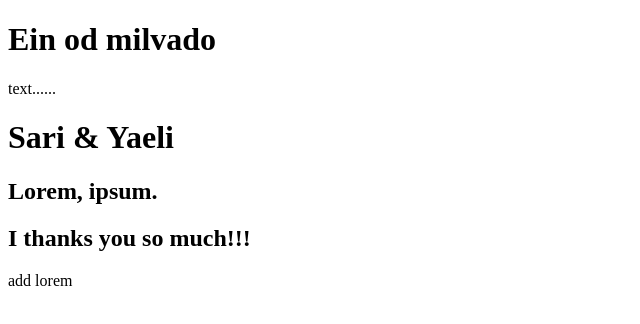
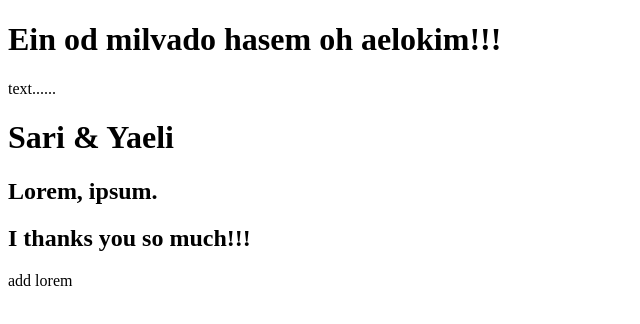
Before and after one commit to YL4279/test2, a plain HTML site: page index.html in a window 1280 px wide. Shown: the whole page, without its empty margins (0-640 px from the left). Drawn offline with Linux system fonts and the light colour scheme.

Commit message:
add line

```diff
--- a/index.html
+++ b/index.html
@@ -6,7 +6,7 @@
     <title>Document test2</title>
 </head>
 <body>
-    <h1>Ein od milvado</h1>
+    <h1>Ein od milvado hasem oh aelokim!!!</h1>
     <p>text......</p>
     <h1>Sari & Yaeli</h1>
     <h2>Lorem, ipsum.</h2>
```
